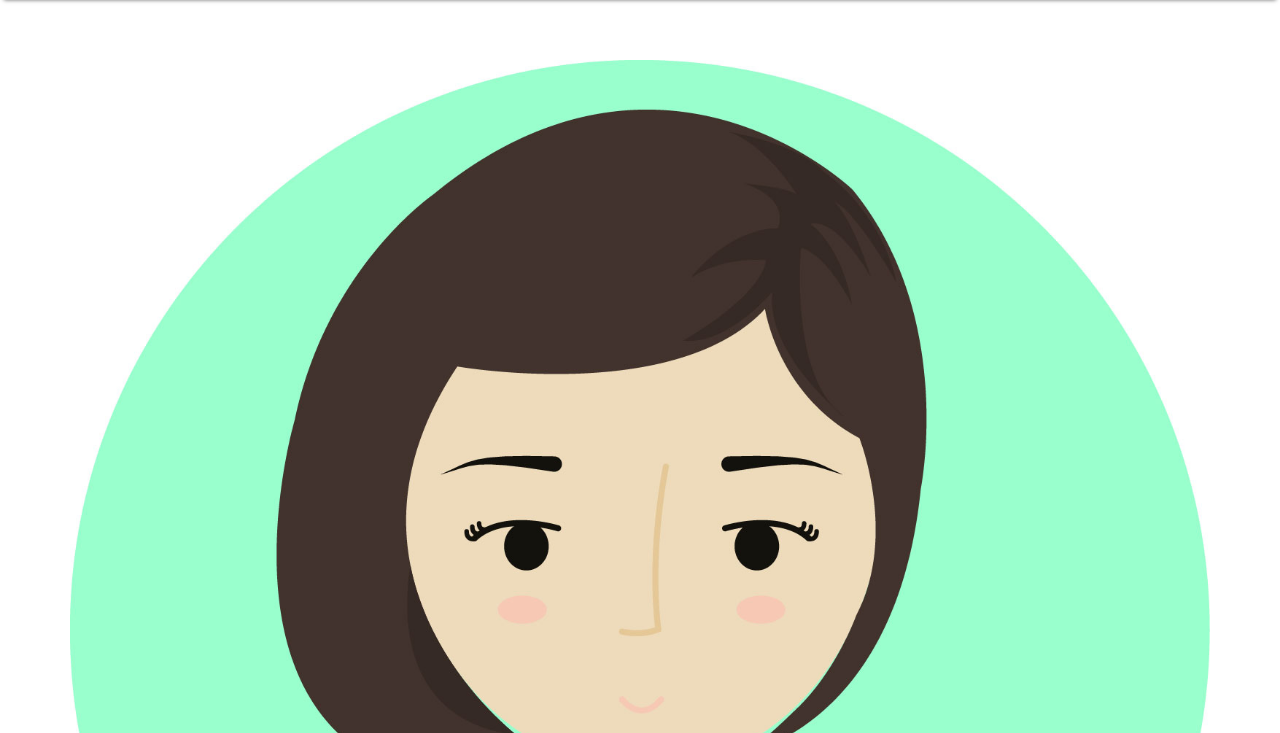
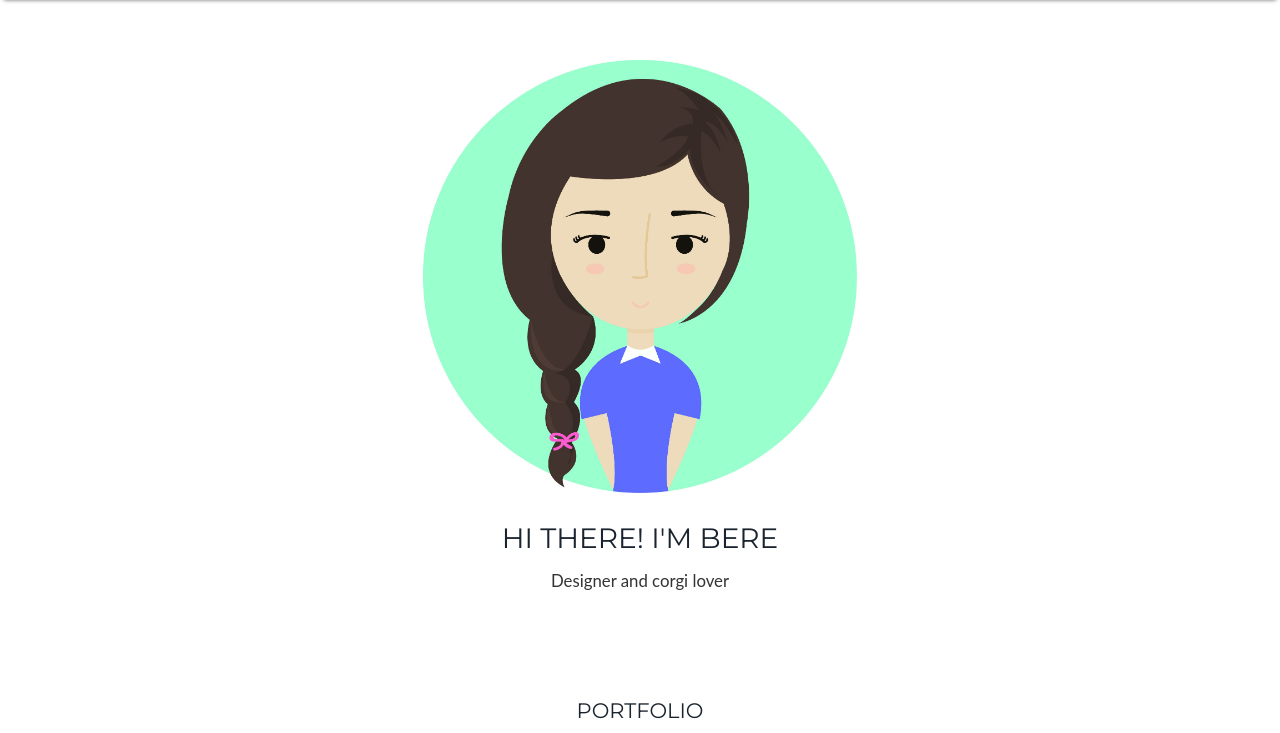
Before and after one commit to berebarcena/berebarcena.com, a PHP site: page /index.html in a window 1280 px wide. Shown: the part 90-823 px from the top of the page. Run offline with PHP 8.4, Linux system fonts and the light colour scheme; some libraries are stand-ins or nearby versions; some web fonts are replaced.

Commit message:
adjust myself image in html and css

```diff
--- a/css/freelancer.css
+++ b/css/freelancer.css
@@ -519,3 +519,6 @@ p.center {
 section#about.success{
     padding-bottom: 50px;
 }
+#imgMe {
+    max-width: 38%;
+}
--- a/index.html
+++ b/index.html
@@ -74,7 +74,7 @@
         <div class="container">
             <div class="row">
                 <div class="col-lg-12">
-                    <img class="img-responsive" src="img/myself.jpg" alt="">
+                    <img class="img-responsive" id="imgMe" src="img/myself.jpg" alt="">
                     <div class="intro-text">
                         <span class="name">Hi there! I'm Bere</span>
                         <p>Designer and corgi lover</p>
```
